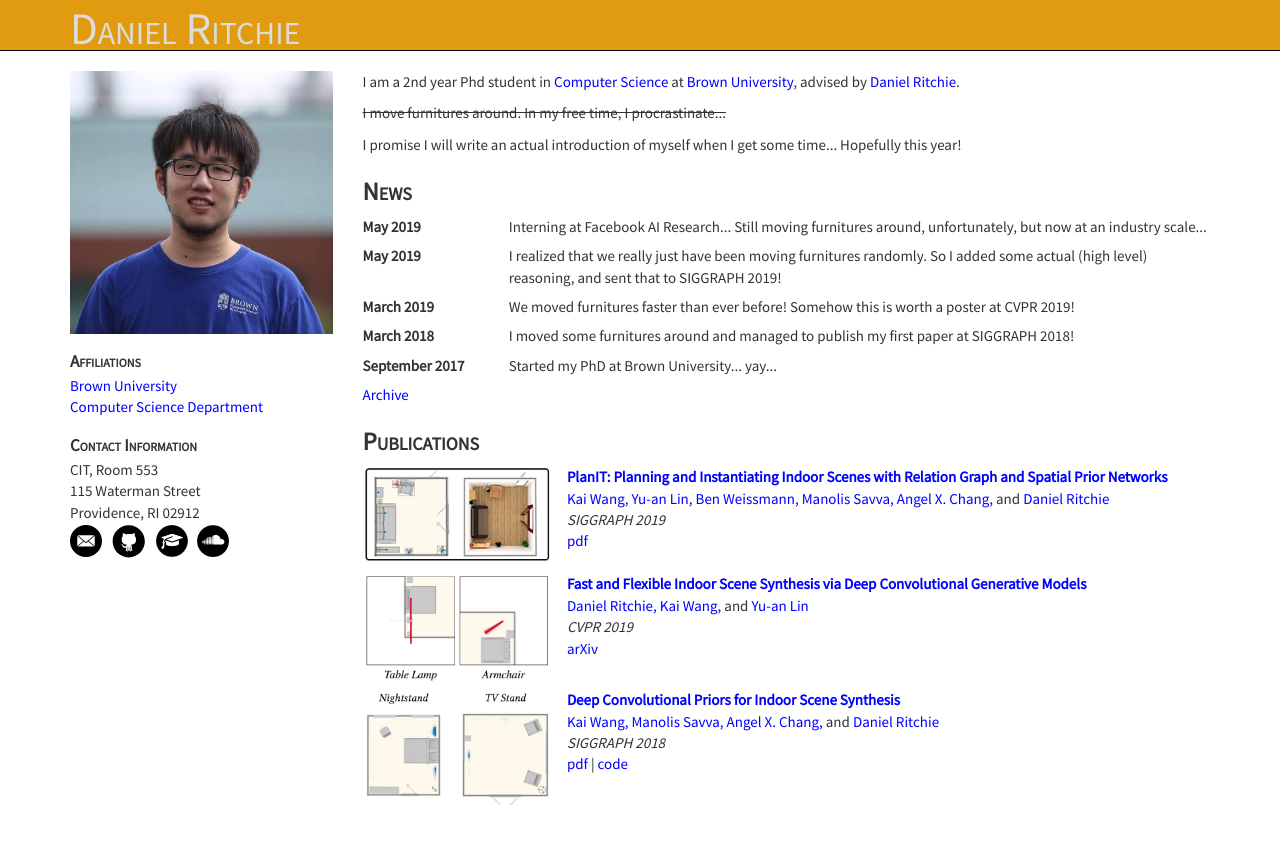
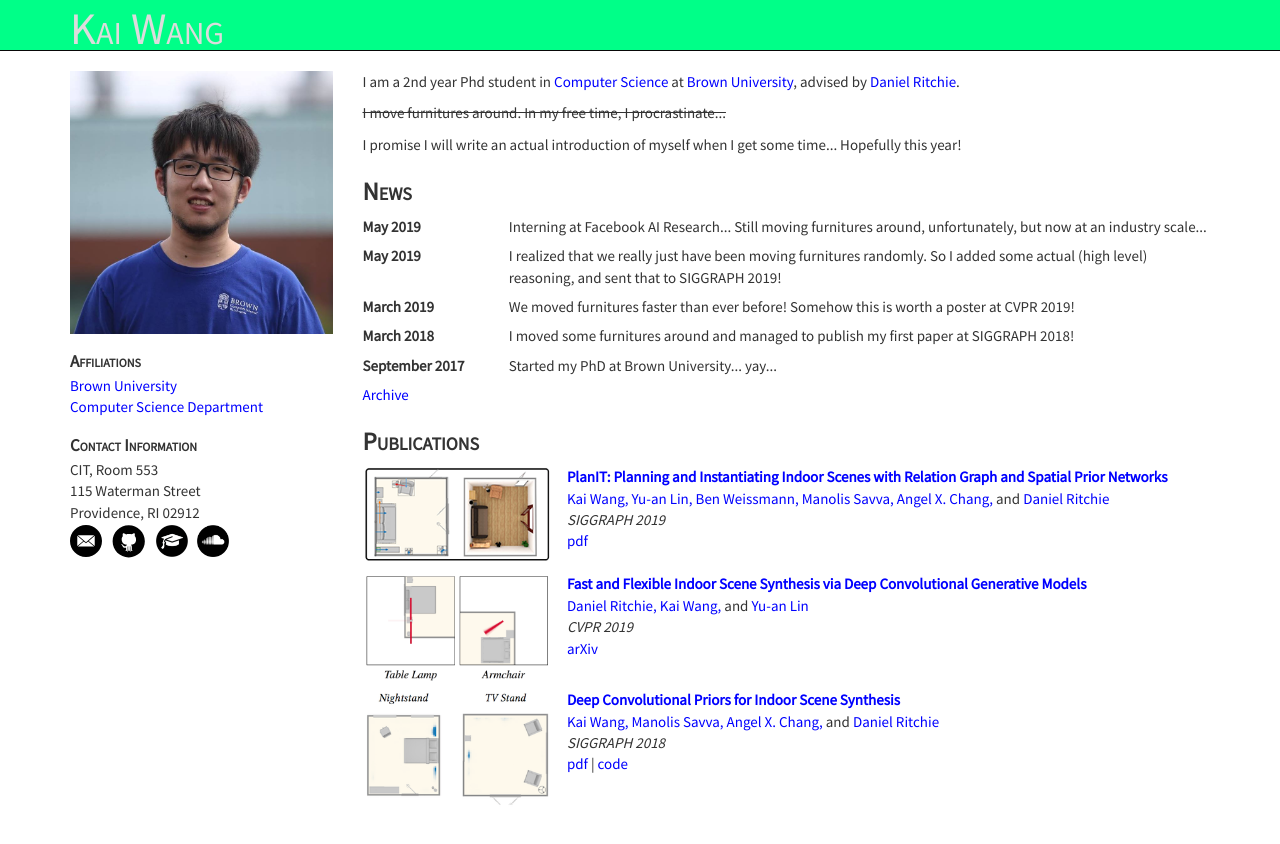
Before and after one commit to kwang-ether/kwang-ether.github.io, a Jekyll site: the page built from index.html, in a window 1280 px wide. Shown: the top 844 px of the page. Built offline with Jekyll 4.4.1, drawn with Linux system fonts in a browser that asks for light colours.

Commit message:
endless dungeon/strike identity fraud

```diff
--- a/_layouts/default.html
+++ b/_layouts/default.html
@@ -8,7 +8,7 @@
 		<div id="mainnav" class="navbar navbar-inverse navbar-static-top" role="navigation">
 	        <div class="container">
 				<div class="navbar-brand">
-					<a href="/">Daniel Ritchie</a>
+					<a href="/">Kai Wang</a>
 				</div>
 	        </div>
 	    </div>
--- a/css/style.css
+++ b/css/style.css
@@ -15,7 +15,7 @@ a, a:hover {
 /*---------------------------------------------------------------*/
 
 #mainnav {
-	background-color: #e09b11;
+	background-color: #00ff88;
 }
 
 .navbar-brand {
```
